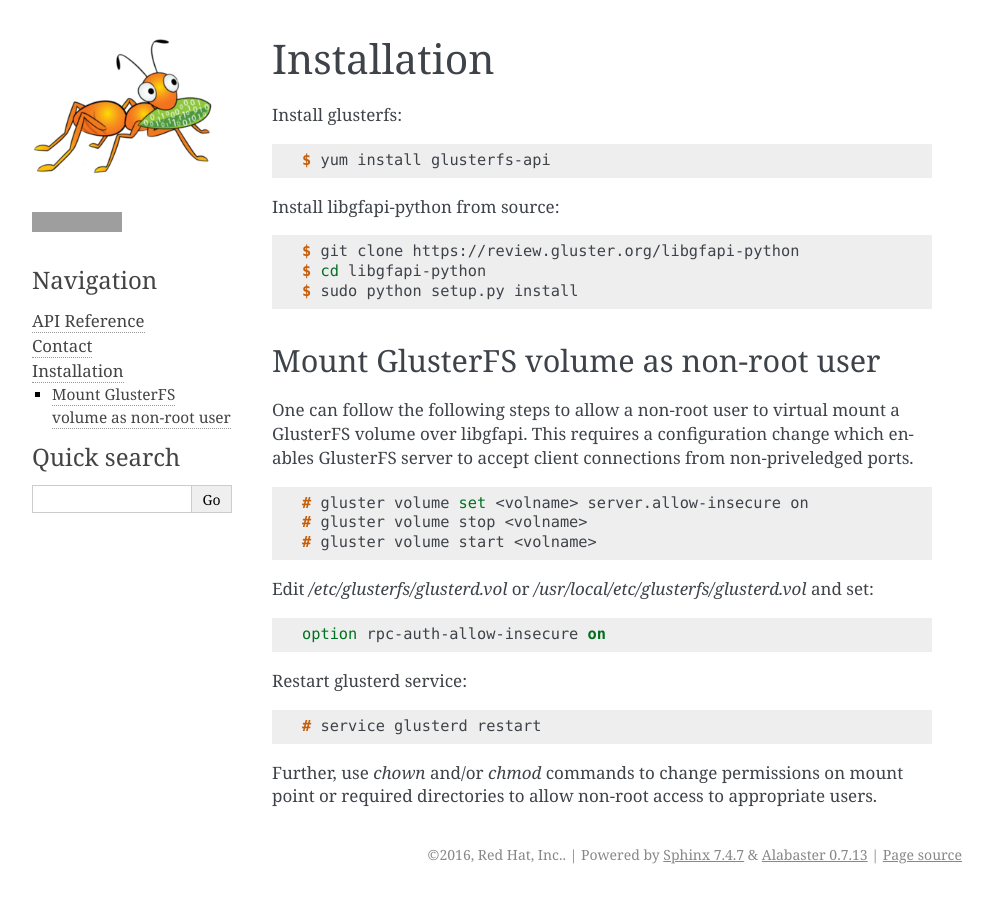
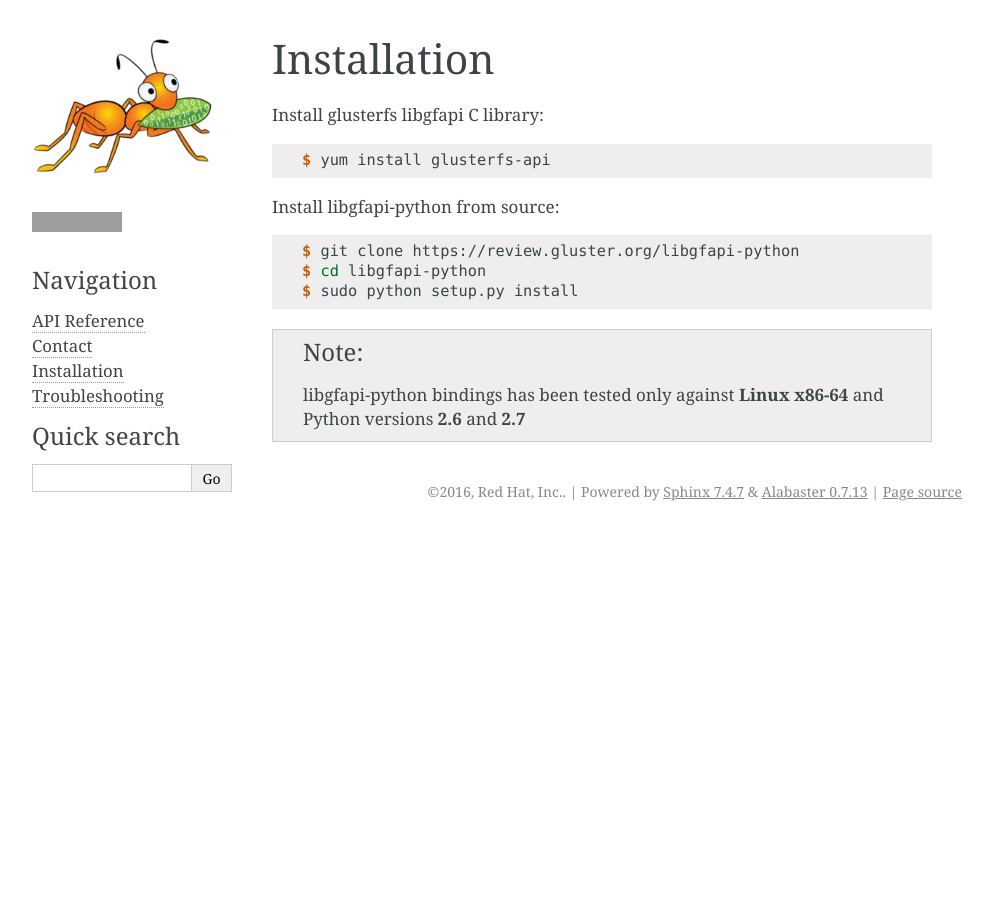
Before and after one commit to gluster/libgfapi-python, a Sphinx documentation site: the page built from doc/install.rst, in a window 1280 px wide. Shown: the whole page, without its empty margins (148-1141 px from the left). Built offline with Sphinx 7.4.7, drawn with Linux system fonts in a browser that asks for light colours; grey boxes are pictures that could not be loaded.

Commit message:
doc: Add troubleshooting section
* Mention glusterfs versions which requires additional steps to allow
  non-root users to mount the volume.
* Add note on tested platform and python versions.
* Remove TODOs and add them as issues on GitHub

Change-Id: I36a63ff2b9f98de82c2fd58542584565dab7dda0
Signed-off-by: Prashanth Pai <ppai@redhat.com>

```diff
--- a/doc/install.rst
+++ b/doc/install.rst
@@ -1,7 +1,7 @@
 Installation
 ============
 
-Install glusterfs:
+Install glusterfs libgfapi C library:
 
 .. code-block:: console
 
@@ -15,32 +15,6 @@
    $ cd libgfapi-python
    $ sudo python setup.py install
 
-Mount GlusterFS volume as non-root user
----------------------------------------
-
-One can follow the following steps to allow a non-root user to virtual mount
-a GlusterFS volume over libgfapi. This requires a configuration change which
-enables GlusterFS server to accept client connections from non-priveledged
-ports.
-
-.. code-block:: console
-
-    # gluster volume set <volname> server.allow-insecure on
-    # gluster volume stop <volname>
-    # gluster volume start <volname>
-
-Edit `/etc/glusterfs/glusterd.vol` or `/usr/local/etc/glusterfs/glusterd.vol`
-and set:
-
-.. code-block:: aconf
-
-    option rpc-auth-allow-insecure on
-
-Restart glusterd service:
-
-.. code-block:: console
-
-    # service glusterd restart
-
-Further, use `chown` and/or `chmod` commands to change permissions on mount
-point or required directories to allow non-root access to appropriate users.
+.. note::
+    libgfapi-python bindings has been tested only against **Linux x86-64** and
+    Python versions **2.6** and **2.7**
```
Also changed, not shown: README.md (+2 -11 lines), doc/troubleshooting.rst (added, +48 -0 lines).
